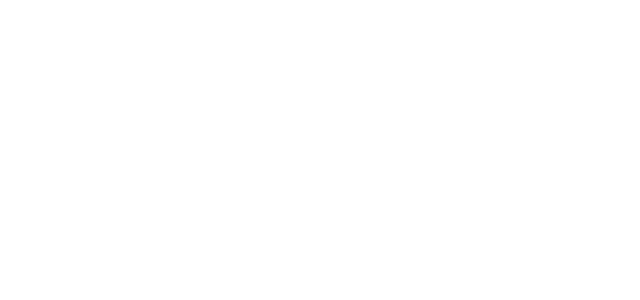
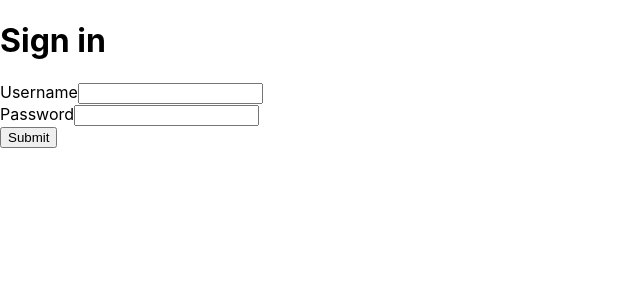
Before and after one commit to AhmedAwamleh/whiteboard-frontend, a React (Create React App) app: page /Signin in a window 1280 px wide. Before the commit this address had no page. Shown: the top 300 px of the page, without its empty margins (0-640 px from the left). Built offline with nearby package versions, Linux system fonts and the light colour scheme.

Commit message:
fix rout error

```diff
--- a/src/App.js
+++ b/src/App.js
@@ -12,8 +12,8 @@ function App() {
 
         <Routes>
           <Route exact path="/" element={<Signup />} />
-          <Route exact path="/" element={<Signin />} />
-          <Route exact path="/app" element={<PostForm />} />
+          <Route exact path="/Signin" element={<Signin />} />
+          <Route exact path="/post" element={<PostForm />} />
 
         </Routes>
 
--- a/src/components/Signin.js
+++ b/src/components/Signin.js
@@ -21,7 +21,7 @@ function Signin() {
     ).then((res) => {
       if (res.status === 200) {
         localStorage.setItem('token', true);
-        window.location.href = '/posts';
+        window.location.href = '/post';
       }
     }).catch((err) => {
       alert('Invalid Login');
--- a/src/components/Signup.js
+++ b/src/components/Signup.js
@@ -49,7 +49,7 @@ function Signup() {
           <input type="submit" />
         </div>
       </form>
-      <p><a href="/Signin">Sign in now</a></p>
+      <a href="/signin">Sign in now</a>
     </div>
   );
 }
```
